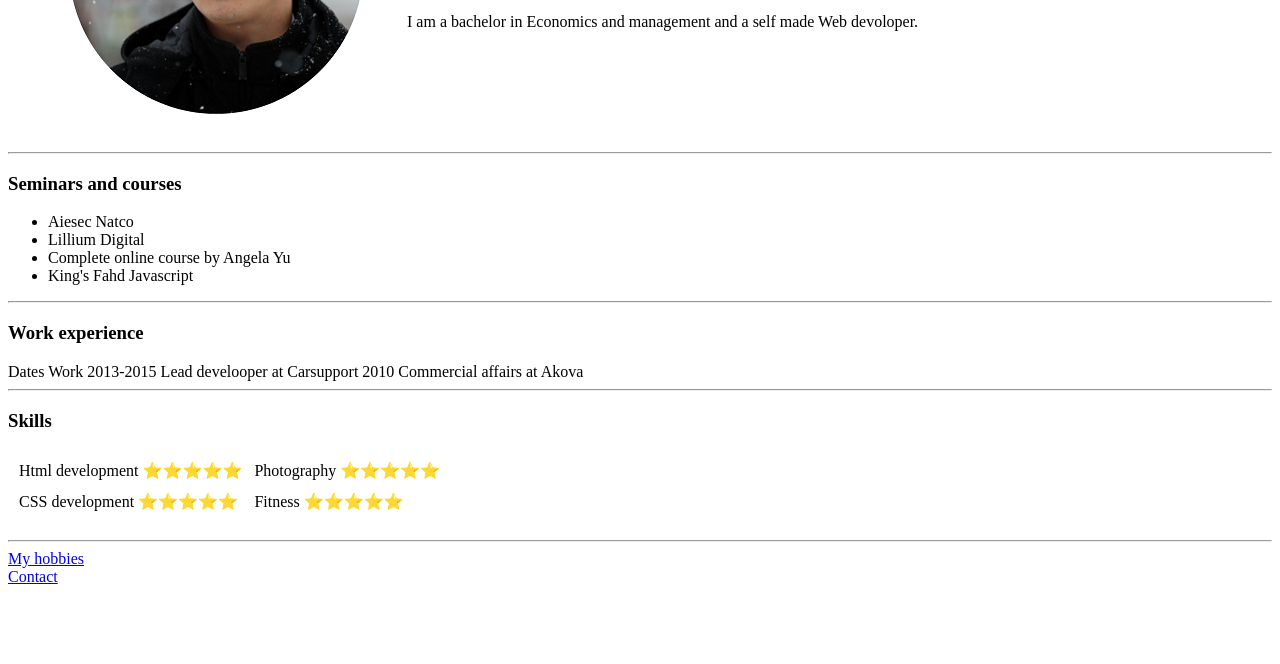
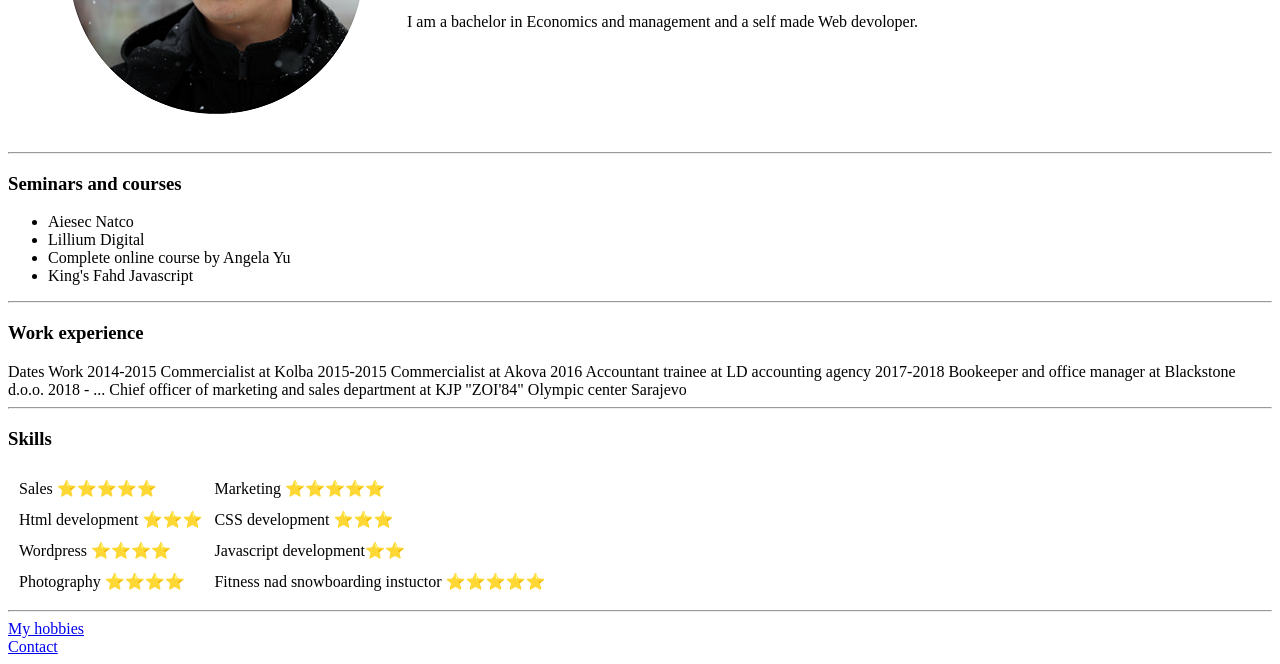
Before and after one commit to Jedini/cv, a plain HTML site: page index.html in a window 1280 px wide. Shown: the part 206-870 px from the top of the page. Before the commit the page ends 800 px from the top, so only its background shows below. Drawn offline with Linux system fonts and the light colour scheme.

Commit message:
Update index.html

```diff
--- a/index.html
+++ b/index.html
@@ -34,24 +34,45 @@
   </thead>
   <tbody>
     <tr>
-      <td>2013-2015</td>
-      <td>Lead develooper at Carsupport</td>
+      <td>2014-2015</td>
+      <td>Commercialist at Kolba</td>
+    </tr>
+     <tr>
+      <td>2015-2015</td>
+      <td>Commercialist at Akova</td>
     </tr>
     <tr>
-      <td>2010</td>
-      <td>Commercial affairs at Akova</td>
+      <td>2016</td>
+      <td>Accountant trainee at LD accounting agency</td>
+    </tr>
+     </tr>
+    <tr>
+      <td>2017-2018</td>
+      <td>Bookeeper and office manager at Blackstone d.o.o.</td>
+    </tr>
+   </tr>
+    <tr>
+      <td>2018 - ...</td>
+      <td>Chief officer of marketing and sales department at KJP "ZOI'84" Olympic center Sarajevo</td>
     </tr>
   </tbody>
 </table>
 <hr>
 <h3>Skills</h3>
 <table cellspacing="10">
-  <tr> <td> Html development ⭐⭐⭐⭐⭐</td>
-    <td> Photography ⭐⭐⭐⭐⭐</td>
+  <tr> <td> Sales ⭐⭐⭐⭐⭐</td>
+    <td> Marketing ⭐⭐⭐⭐⭐</td>
   </tr>
-  <td> CSS development ⭐⭐⭐⭐⭐</td>
-  <td> Fitness ⭐⭐⭐⭐⭐</td>
+  <tr> <td> Html development ⭐⭐⭐</td>
+    <td> CSS development ⭐⭐⭐</td>
+  </tr>
   <tr>
+  <td> Wordpress ⭐⭐⭐⭐</td>
+  <td> Javascript development⭐⭐</td>
+    </tr>
+  <tr>
+   <td> Photography ⭐⭐⭐⭐</td>
+  <td> Fitness nad snowboarding instuctor ⭐⭐⭐⭐⭐</td>
   </tr>
 </table>
 <hr>
```
